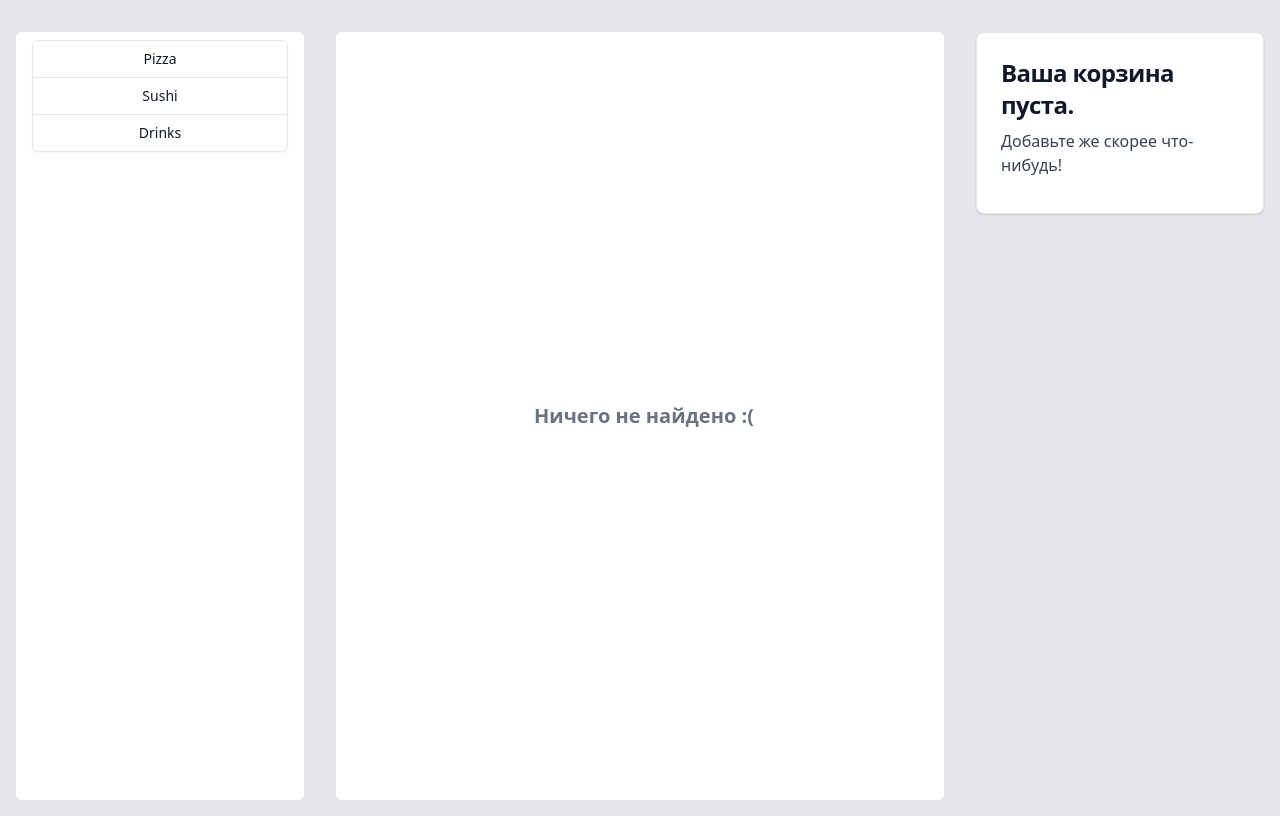
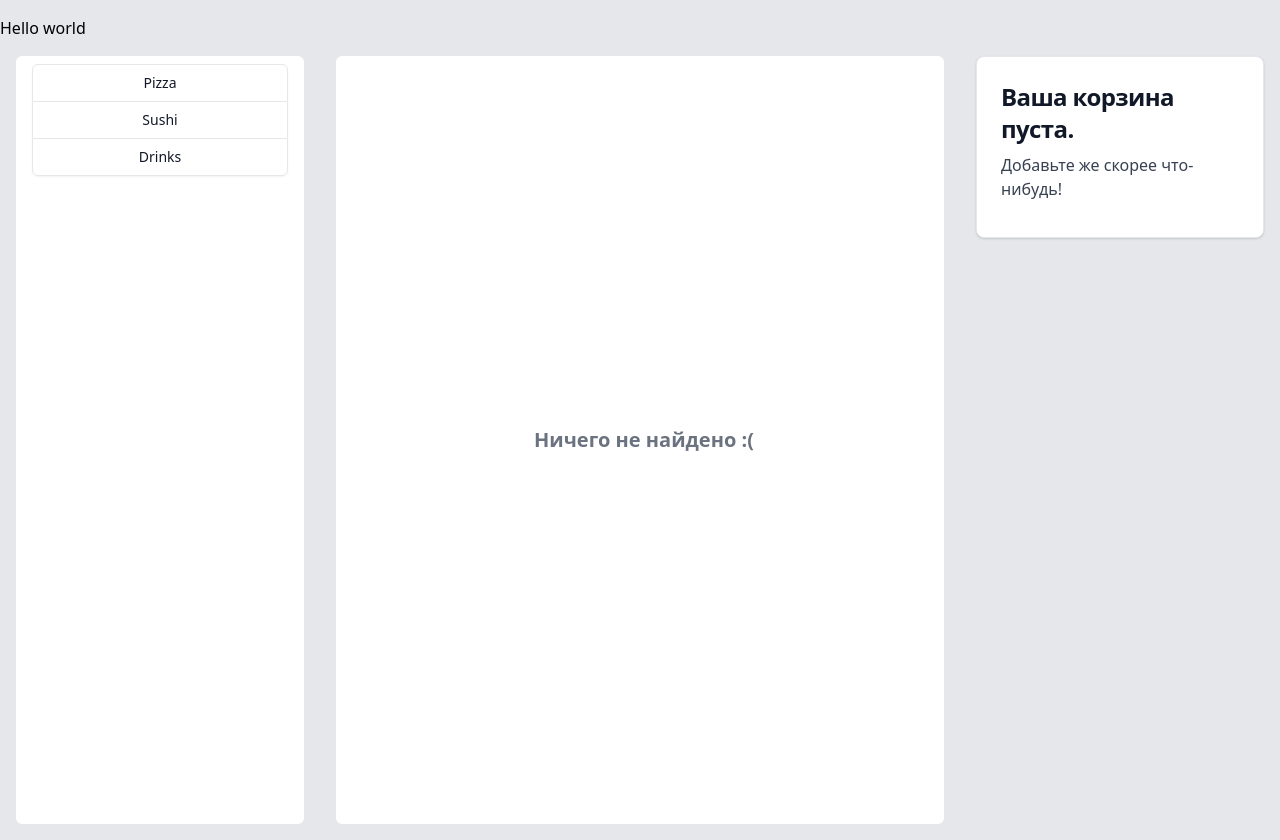
Before and after one commit to BackEndeavor/TechDjangoWeb, a Django app: page / in a window 1280 px wide. Before the commit the page ends 816 px from the top, so only its background shows below. Run offline with Django 4.2, Linux system fonts and the light colour scheme; data that the repository does not hold is empty; style sheets or scripts are compiled from the project's sources; some libraries are stand-ins or nearby versions.

Commit message:
Use Hello World example of Vue

```diff
--- a/templates/_base.html
+++ b/templates/_base.html
@@ -17,11 +17,13 @@
 </head>
 
 <body class="bg-[#E5E7EB]">
-    <div class="container mx-auto mt-4">
+    <div class="container mx-auto mt-4" id="app">
+        [[message]]
         {% block content %}
         {% endblock content %}
     </div>
     <script src="https://unpkg.com/vue@3/dist/vue.global.js"></script>
+    <script src="{% static 'src/script/main.js' %}"></script>
     <script src="https://cdnjs.cloudflare.com/ajax/libs/flowbite/2.3.0/flowbite.min.js"></script>
 </body>
 
```
